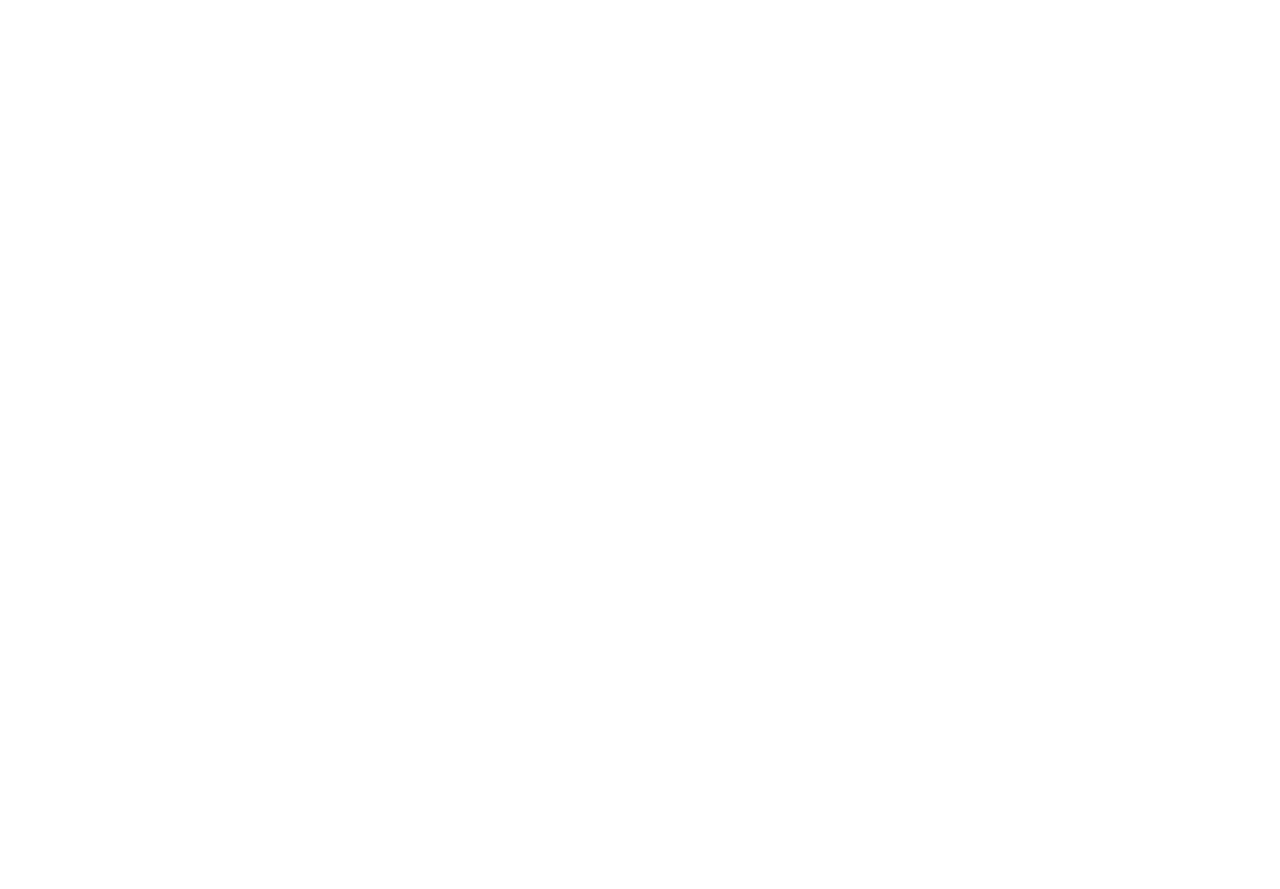
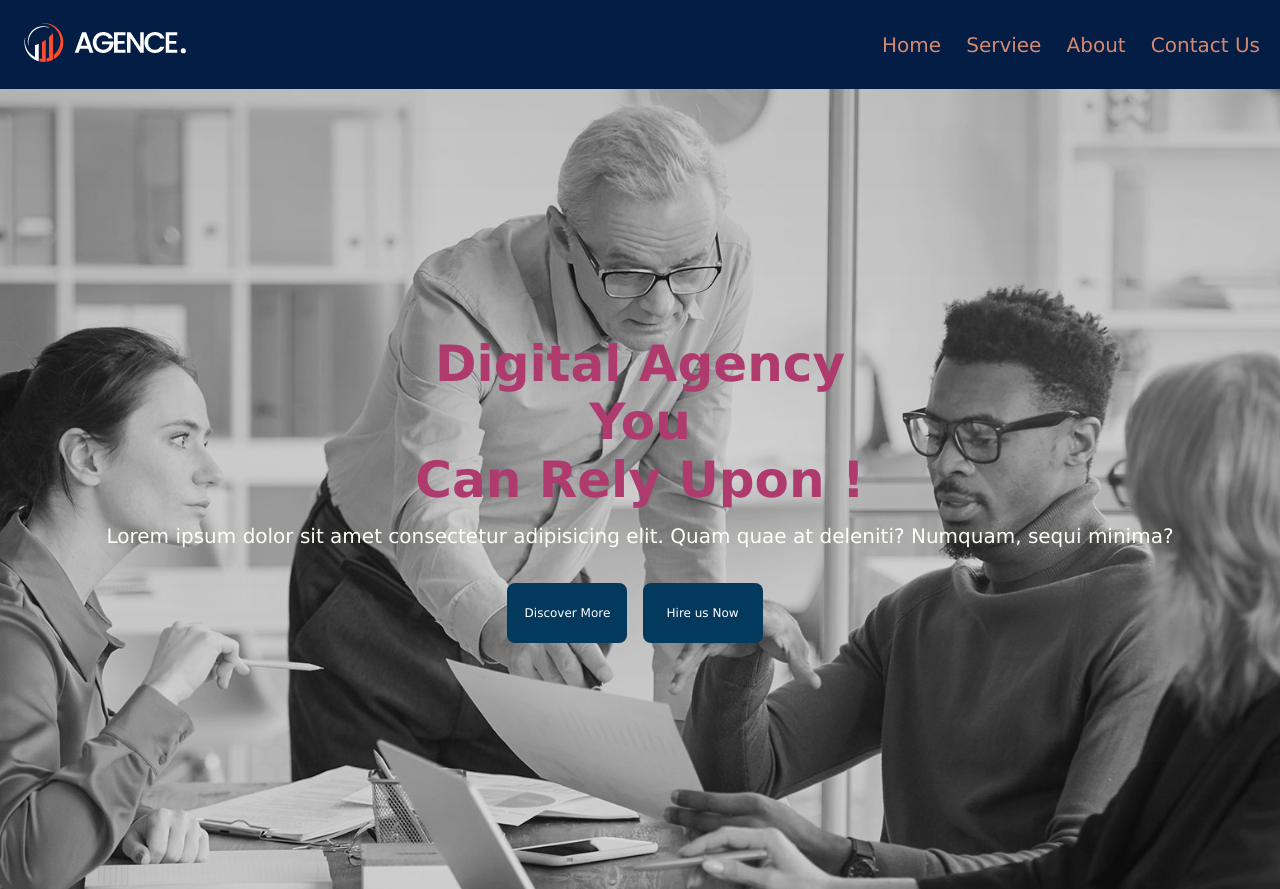
Before and after one commit to AvinasHSinha07/Digital-Agency, a plain HTML site: page index.html in a window 1280 px wide. Before the commit the page ends 800 px from the top, so only its background shows below. Drawn offline with Linux system fonts and the light colour scheme.

Commit message:
done banner-section

```diff
--- a/index.html
+++ b/index.html
@@ -4,8 +4,48 @@
     <meta charset="UTF-8">
     <meta name="viewport" content="width=device-width, initial-scale=1.0">
     <title>Digital Agency Website</title>
+    <link rel="stylesheet" href="style.css">
 </head>
 <body>
+    <header>
+        <div class="nav-container">
+            <div class="logo">
+                <img src="./asset/logo/logo.png" alt="">
+
+            </div>
+            <div class="menus">
+                <ul>
+                    <li>Home</li>
+                    <li>Serviee</li>
+                    <li>About</li>
+                    <li>Contact Us</li>
+                </ul>
+
+
+            </div>
+
+
+        </div>
+
+        <div class="banner-container">
+           <div class="banner-info">
+            <h1 class="banner-heading"><span class="span-digital">Digital</span> Agency <br> You <br>Can Rely Upon !</h1>
+            <p class="banner-para">Lorem ipsum dolor sit amet consectetur adipisicing elit. Quam quae at deleniti? Numquam, sequi minima?</p>
+            <button class="button">Discover More</button>
+            <button class="button">Hire us Now</button>
+        </div>
+
+
+
+        </div>
+
+
+
+    </header>
+    <main></main>
+    <footer></footer>
+
+
 
 
 
--- a/style.css
+++ b/style.css
@@ -0,0 +1,94 @@
+*{
+    padding: 0;
+    margin: 0;
+    font-family: 'Lucida Sans', 'Lucida Sans Regular', 'Lucida Grande', 'Lucida Sans Unicode', Geneva, Verdana, sans-serif;
+    box-sizing: border-boxs;
+}
+.nav-container{
+    display: flex;
+    background-color: #031D44;
+    align-items: center;
+    justify-content: space-between;
+    padding: 20px;
+
+
+}
+
+.menus{
+    display: flex;
+    color: #D5896F;
+
+}
+.menus ul li {
+    list-style-type : none;
+    display: inline;
+    margin-left: 20px;
+    cursor: pointer;
+    font-size: 20px;
+    transition-property: all;
+    transition-duration: .3s;
+    transition-delay: .4ms;
+}
+.menus ul li:hover{
+    color: rgba(255, 255, 255, 0.657);
+    width: 60px;
+    height: 60px;
+    background-color: #D5896F;
+
+    border: 5px solid #D5896F;
+    padding: 10px;
+    border-radius: 8px;
+}
+
+.banner-container{
+    height: 100vh;
+    /* background-color: #d5886fa8; */
+    background-image: url('./asset/image/background.jpg'),linear-gradient(rgba(0, 0, 0, 0.221),rgba(0, 0, 0, 0.108));
+    background-blend-mode: overlay;
+    /* background-color: #d5886fa8; */
+    background-size: cover;
+    background-position: center;
+    display: flex;
+    align-items: center;
+    justify-content: center;
+    text-align: center;
+
+}
+
+.banner-heading{
+    /* text-align: center; */
+    font-size: 50px;
+    color: #AF3B6E;
+    margin-bottom: 15px;
+
+}
+
+.span-digital{
+    color: #AF3B6E;
+}
+.banner-para{
+    color:#FFFFFA;
+    font-size: 20px;
+    margin-bottom: 15px;
+}
+
+.button{
+    width: 120px;
+    height: 60px;
+    border-radius: 8px;
+    background-color: #04395E;
+    color: white;
+    border: none;
+    margin-right: 10px;
+    font-size: 12px;
+    transition-property: all;
+    transition-delay: .4ms;
+    transition-duration: .3s;
+    margin-top: 20px;
+}
+.button:hover{
+    border: 3px solid white;
+    cursor: pointer;
+    width: 120px;
+    height: 60px;
+}
```
